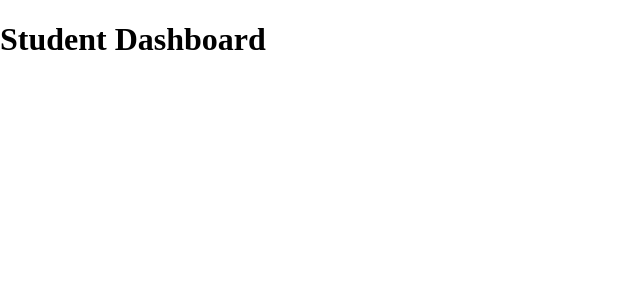
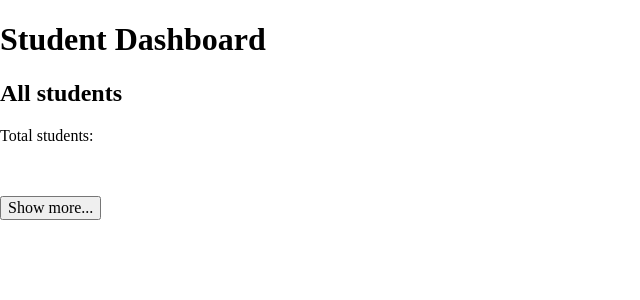
Before and after one commit to yanakolajara/project-student-dashboard, a React (Create React App) app: page / in a window 1280 px wide. Shown: the top 300 px of the page, without its empty margins (0-640 px from the left). Built offline with nearby package versions, Linux system fonts and the light colour scheme.

Commit message:
student list structure created

```diff
--- a/src/App.js
+++ b/src/App.js
@@ -1,8 +1,22 @@
+import students from './data/data.json'
 
 function App() {
   return (
     <div>
       <h1>Student Dashboard</h1>
+      <div class="students">
+        <h2>All students</h2>
+        <p class="totalStudents" value={() => {}}>Total students: {}</p>
+        <div class="studentCard">
+          <img class="studentImg"></img>
+          <div class="studentInfo">
+            <p class="studentName"></p>
+            <p class="studentDOB"></p>
+            <p class="studentEmail"></p>
+            <button>Show more...</button>
+          </div>
+        </div>
+      </div>
     </div>
   );
 }
```
